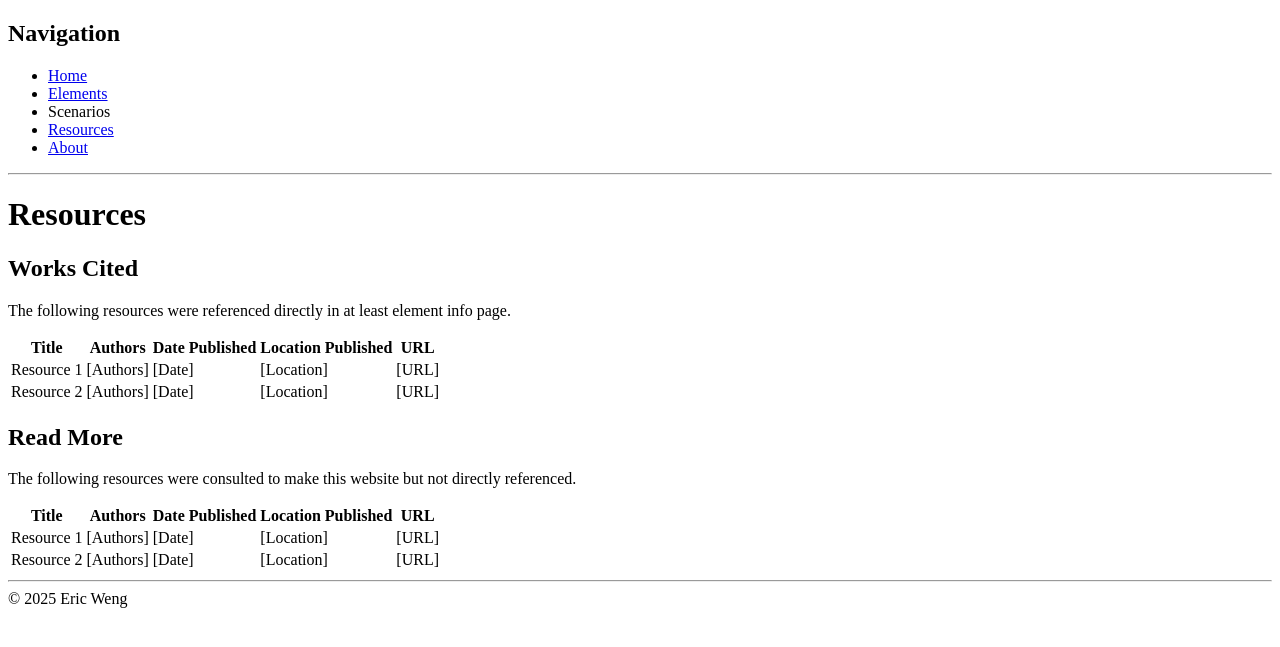
After one commit to qgt7zm/capstone-project, a Django app: page /resources in a window 1280 px wide. The commit adds this page. Shown: the top 647 px of the page. Run offline with Django 5.2, Linux system fonts and the light colour scheme.

Commit message:
Create resources page

```diff
--- a/myapp/templates/myapp/base.html
+++ b/myapp/templates/myapp/base.html
@@ -16,7 +16,7 @@
         <li><a href="{% url 'myapp:home' %}">Home</a></li>
         <li><a href="{% url 'myapp:elements' %}">Elements</a></li>
         <li>Scenarios</li>
-        <li>Resources</li>
+        <li><a href="{% url 'myapp:resources' %}">Resources</a></li>
         <li><a href="{% url 'myapp:about' %}">About</a></li>
     </ul>
 </nav>
--- /dev/null
+++ b/myapp/templates/myapp/resources.html
@@ -0,0 +1,71 @@
+{% extends "myapp/base.html" %}
+
+<!--Metadata-->
+{% block description %}Gamification learning tool resources{% endblock %}
+{% block title %}Resources – Gamification Learning Tool{% endblock %}
+
+<!--Main Content-->
+{% block main %}
+<h1>Resources</h1>
+
+<h2>Works Cited</h2>
+
+<p>
+    The following resources were referenced directly in at least element info page.
+</p>
+
+<table>
+    <tr>
+        <th>Title</th>
+        <th>Authors</th>
+        <th>Date Published</th>
+        <th>Location Published</th>
+        <th>URL</th>
+    </tr>
+    <tr>
+        <td>Resource 1</td>
+        <td>[Authors]</td>
+        <td>[Date]</td>
+        <td>[Location]</td>
+        <td>[URL]</td>
+    </tr>
+    <tr>
+        <td>Resource 2</td>
+        <td>[Authors]</td>
+        <td>[Date]</td>
+        <td>[Location]</td>
+        <td>[URL]</td>
+    </tr>
+</table>
+
+<h2>Read More</h2>
+
+<p>
+    The following resources were consulted to make this website but not directly referenced.
+</p>
+
+<table>
+    <tr>
+        <th>Title</th>
+        <th>Authors</th>
+        <th>Date Published</th>
+        <th>Location Published</th>
+        <th>URL</th>
+    </tr>
+    <tr>
+        <td>Resource 1</td>
+        <td>[Authors]</td>
+        <td>[Date]</td>
+        <td>[Location]</td>
+        <td>[URL]</td>
+    </tr>
+    <tr>
+        <td>Resource 2</td>
+        <td>[Authors]</td>
+        <td>[Date]</td>
+        <td>[Location]</td>
+        <td>[URL]</td>
+    </tr>
+</table>
+
+{% endblock %}
--- a/myapp/urls.py
+++ b/myapp/urls.py
@@ -11,5 +11,6 @@ urlpatterns = [
     path("", views.index, name="index"),
     path("home", views.home, name="home"),
     path("elements", views.elements, name="elements"),
+    path("resources", views.resources, name="resources"),
     path("about", views.about, name="about"),
 ]
--- a/myapp/views.py
+++ b/myapp/views.py
@@ -22,6 +22,12 @@ def elements(request) -> HttpResponse:
         "myapp/elements.html"
     )
 
+def resources(request) -> HttpResponse:
+    return render(
+        request,
+        "myapp/resources.html"
+    )
+
 def about(request) -> HttpResponse:
     return render(
         request,
```
